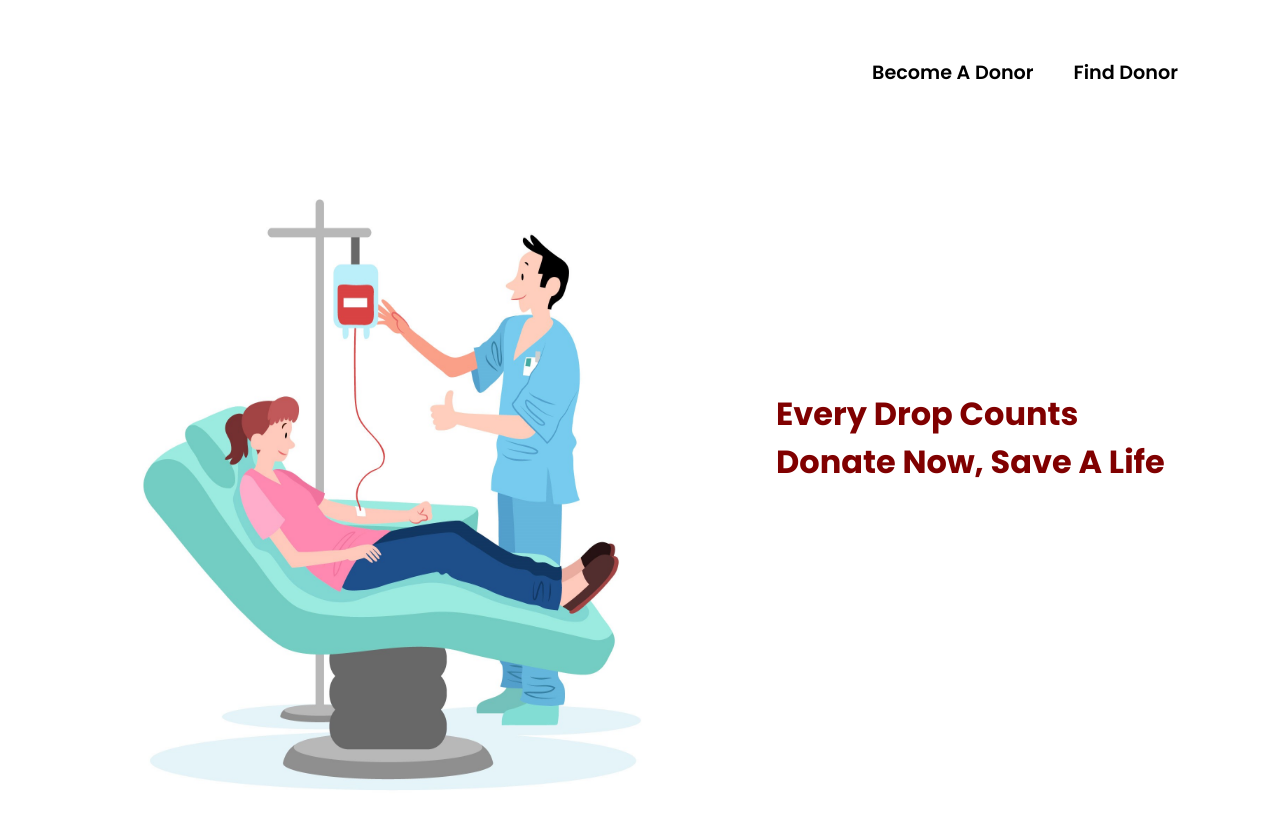
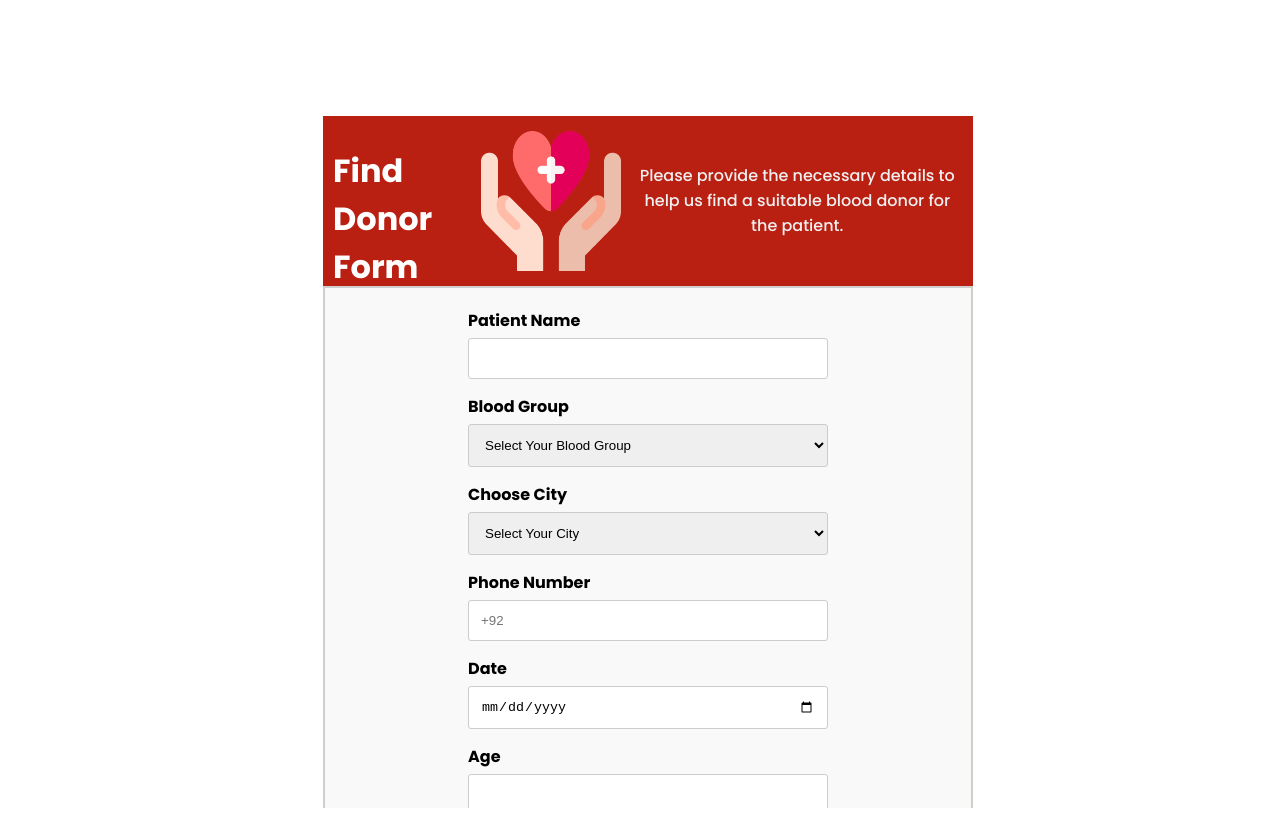
Before and after one commit to abasit834/blood-donation, a React (Create React App) app: page /recipent in a window 1280 px wide. Before the commit this address led to /. Built offline with nearby package versions, Linux system fonts and the light colour scheme.

Commit message:
added recipent form

```diff
--- a/src/App.js
+++ b/src/App.js
@@ -1,4 +1,4 @@
-// App.js
+
 import React from 'react';
 import { BrowserRouter as Router, Routes, Route,Navigate } from 'react-router-dom';
 import HomePage from './Components/Home';
@@ -8,6 +8,7 @@ import AdminLogin from './Components/AdminLogin';
 import ShowDonors from "./Components/ShowDonors";
 import ShowRecipents from "./Components/ShowRecipents"
 import ProtectedRoute from './Components/ProtectedRoute';
+import FindDonor from './Components/Recipent';
 
 
 
@@ -17,6 +18,7 @@ function App() {
       <Routes>
         <Route path="/" element={<HomePage />} />
         <Route path="/become-a-donor" element={<BecomeADonor />} />
+        <Route path="/recipent" element={<FindDonor />} />
         <Route path="/admin/login" element={<AdminLogin/>}/>
         <Route path="/admin/dashboard" element={<ProtectedRoute  Component={Dashboard}/>}/>
         <Route path="/admin/donors" element={<ProtectedRoute Component={ShowDonors}/>}/>
--- a/src/Components/AdminLogin.jsx
+++ b/src/Components/AdminLogin.jsx
@@ -1,5 +1,5 @@
 import React, { useState } from "react";
-// import adminIcon from '../Assets/admin.png';
+import adminIcon from '../Assets/admin.png';
 import "./AdminLogin.css";
 import { useNavigate } from "react-router-dom";
 import axios from "axios";
@@ -62,7 +62,7 @@ function AdminLogin() {
         <div className="admin-login-container">
             <h1>ADMIN LOGIN</h1>
             <div className="admin-login-card">
-                {/* <img src={adminIcon} alt="Admin Icon" className="admin-icon" /> */}
+                <img src={adminIcon} alt="Admin Icon" className="admin-icon" />
                 <h2>Admin Login</h2>
                 <form>
                     <div className="form-group">
--- a/src/Components/Home.jsx
+++ b/src/Components/Home.jsx
@@ -14,7 +14,9 @@ return (
             <li onClick={()=>{
                navigate('/become-a-donor');
             }}>Become A Donor</li>
-            <li>Find Donor</li>
+            <li onClick={()=>{
+                navigate('/recipent');
+            }}>Find Donor</li>
             </ul>
         </nav>
     </header>
--- /dev/null
+++ b/src/Components/Recipent.css
@@ -0,0 +1,178 @@
+body {
+  font-family: "Poppins", "Arial", "Sans-Serif";
+  overflow-x: hidden;
+}
+
+.recipient-container {
+  top: 0;
+  left: 0;
+  display: flex;
+  flex-direction: column;
+  justify-content: center;
+  align-items: center;
+  width: 100vw;
+  height: 100vh;
+  position: relative;
+  top: -10px;
+}
+
+form {
+  display: flex;
+  flex-direction: column;
+  align-items: center;
+}
+
+.form-structure {
+  margin-top: 10%;
+  width: 650px;
+  height: auto;
+  display: grid;
+  grid-template-columns: 1fr;
+  grid-template-rows: 1fr 2fr;
+}
+
+.form-header {
+  display: flex;
+  background-color: #b92012;
+  height: 150px;
+  padding: 10px;
+}
+
+.header-content {
+  display: flex;
+  align-items: center;
+}
+
+.header-content img {
+  width: 140px;
+
+  margin-right: 10px;
+}
+
+.form-header h1 {
+  color: white;
+}
+
+.form-header p {
+  color: #f0f0f0;
+  margin: 0;
+  font-weight: 500;
+  font-size: 1.0em;
+}
+
+.form-content {
+  background-color: #faf9f6;
+  height: fit-content;
+  border: 2px solid rgb(206, 206, 206);
+  position: relative;
+  bottom: 140px;
+}
+
+.form-wrapper {
+  max-width: 600px;
+  margin: 0 auto;
+  padding: 20px;
+  background-color: #f9f9f9;
+  border-radius: 5px;
+}
+
+.form-item {
+  width: 60%;
+  margin-bottom: 15px;
+}
+
+.form-item label {
+  display: block;
+  margin-bottom: 5px;
+  font-weight: bold;
+}
+
+.form-item input,
+.form-item select {
+  width: 100%;
+  padding: 12px;
+  box-sizing: border-box;
+  border: 1px solid #ccc;
+  border-radius: 3px;
+}
+
+.form-item div {
+  margin-top: 5px;
+}
+
+.form-item button {
+  width: 100%;
+  padding: 12px;
+  border-radius: 3px;
+  border: none;
+  background-color: #ad2e22;
+  color: white;
+  font-weight: bold;
+  cursor: pointer;
+}
+
+.form-item span {
+  font-size: 12px;
+  color: red;
+}
+
+.form-item button:hover {
+  background-color: #8b241a;
+}
+
+/* Responsive design */
+@media (max-width: 600px) {
+  .form-wrapper {
+    padding: 10px;
+  }
+
+  .form-item input,
+  .form-item select {
+    padding: 10px;
+  }
+
+  .form-item button {
+    padding: 10px;
+  }
+}
+
+@media (max-width: 768px) {
+  .form-structure {
+    width: 80vw;
+  }
+
+  .form-header div p br {
+    display: none;
+  }
+
+  .form-header div p {
+    font-size: 0.7em;
+    height: 55px;
+  }
+}
+
+@media (max-width: 425px) {
+  .form-header div img {
+    width: 100px;
+    height: 100px;
+  }
+
+  .form-header div h1 {
+    font-size: 1rem;
+  }
+
+  .form-header div p {
+    font-size: 7px;
+    margin-top: -12px;
+  }
+
+  .form-content button {
+    margin-left: 90px;
+    margin-top: 40px;
+  }
+
+  .form-content button {
+    margin-left: 0px;
+    margin-top: 40px;
+  }
+}
--- /dev/null
+++ b/src/Components/Recipent.jsx
@@ -0,0 +1,151 @@
+import { useEffect, useState } from "react";
+import "./Recipent.css";
+import { Alert } from "@mui/material";
+import bloodDonation from "../Assets/blood-donation.png";
+
+function FindDonor() {
+  const [patientName, setPatientName] = useState("");
+  const [bloodGroup, setBloodGroup] = useState("Select Your Blood Group");
+  const [city, setCity] = useState("Select Your City");
+  const [phoneNumber, setPhoneNumber] = useState("");
+  const [date, setDate] = useState("");
+  const [age, setAge] = useState("");
+  const [ageCheck, setAgeCheck] = useState(false);
+
+  useEffect(() => {
+    document.title = "Find a Donor";
+  }, []);
+
+  function handleSubmit(e) {
+    e.preventDefault();
+
+  }
+
+  function containsNumber(str) {
+    const regex = /\d/;
+    return regex.test(str);
+  }
+
+  return (
+    <div id="divv">
+      <div className="recipient-container">
+        <Alert severity="info" style={{ marginTop: "190px" }}>
+          Fill out the form to find a suitable donor.
+        </Alert>
+        <div className="form-structure">
+          <div className="form-header">
+            <h1>Find Donor Form</h1>
+            <div className="header-content">
+              <img src={bloodDonation} alt="Blood Donation" className="blood-donation-img" />
+              <p>
+                Please provide the necessary details to help us find a suitable
+                blood donor for the patient.
+              </p>
+            </div>
+          </div>
+          <div className="form-content">
+            <div className="form-wrapper">
+              <form onSubmit={handleSubmit}>
+                <div className="form-item">
+                  <label htmlFor="patientName">Patient Name</label>
+                  <input
+                    type="text"
+                    name="patientName"
+                    value={patientName}
+                    onChange={(e) => setPatientName(e.target.value)}
+                  />
+                  {containsNumber(patientName) ? (
+                    <span>*Patient Name should not contain numeric digits</span>
+                  ) : (
+                    ""
+                  )}
+                </div>
+
+                <div className="form-item">
+                  <label htmlFor="blood-group">Blood Group</label>
+                  <select
+                    name="blood-group"
+                    value={bloodGroup}
+                    onChange={(e) => setBloodGroup(e.target.value)}
+                  >
+                    <option value="Select Your Blood Group">Select Your Blood Group</option>
+                    <option value="A+">A+</option>
+                    <option value="A-">A-</option>
+                    <option value="B+">B+</option>
+                    <option value="B-">B-</option>
+                    <option value="AB+">AB+</option>
+                    <option value="AB-">AB-</option>
+                    <option value="O+">O+</option>
+                    <option value="O-">O-</option>
+                  </select>
+                </div>
+
+                <div className="form-item">
+                  <label htmlFor="city">Choose City</label>
+                  <select
+                    name="city"
+                    value={city}
+                    onChange={(e) => setCity(e.target.value)}
+                  >
+                    <option value="Select Your City">Select Your City</option>
+                    <option value="Karachi">Karachi</option>
+                    <option value="Lahore">Lahore</option>
+                    <option value="Islamabad">Islamabad</option>
+                    <option value="Rawalpindi">Rawalpindi</option>
+                    <option value="Faisalabad">Faisalabad</option>
+                  </select>
+                </div>
+
+                <div className="form-item">
+                  <label htmlFor="phoneNumber">Phone Number</label>
+                  <input
+                    type="number"
+                    name="phoneNumber"
+                    placeholder="+92"
+                    value={phoneNumber}
+                    onChange={(e) => setPhoneNumber(e.target.value)}
+                  />
+                  {phoneNumber.length !== 11 && phoneNumber.length > 0 ? (
+                    <span>*Phone Number should be 11 digits</span>
+                  ) : (
+                    ""
+                  )}
+                </div>
+
+                <div className="form-item">
+                  <label htmlFor="date">Date</label>
+                  <input
+                    type="date"
+                    name="date"
+                    value={date}
+                    onChange={(e) => setDate(e.target.value)}
+                  />
+                </div>
+
+                <div className="form-item">
+                  <label htmlFor="age">Age</label>
+                  <input
+                    type="number"
+                    name="age"
+                    value={age}
+                    onChange={(e) => {
+                      setAge(e.target.value);
+                      setAgeCheck(e.target.value === "" || e.target.value < 18);
+                    }}
+                  />
+                  {ageCheck ? <span>*Age should be greater than 18 years</span> : ""}
+                </div>
+
+                <div className="form-item">
+                  <button type="submit">Find Donor</button>
+                </div>
+              </form>
+            </div>
+          </div>
+        </div>
+      </div>
+    </div>
+  );
+}
+
+export default FindDonor;
```
Also changed, not shown: src/Assets/admin.png (added).
